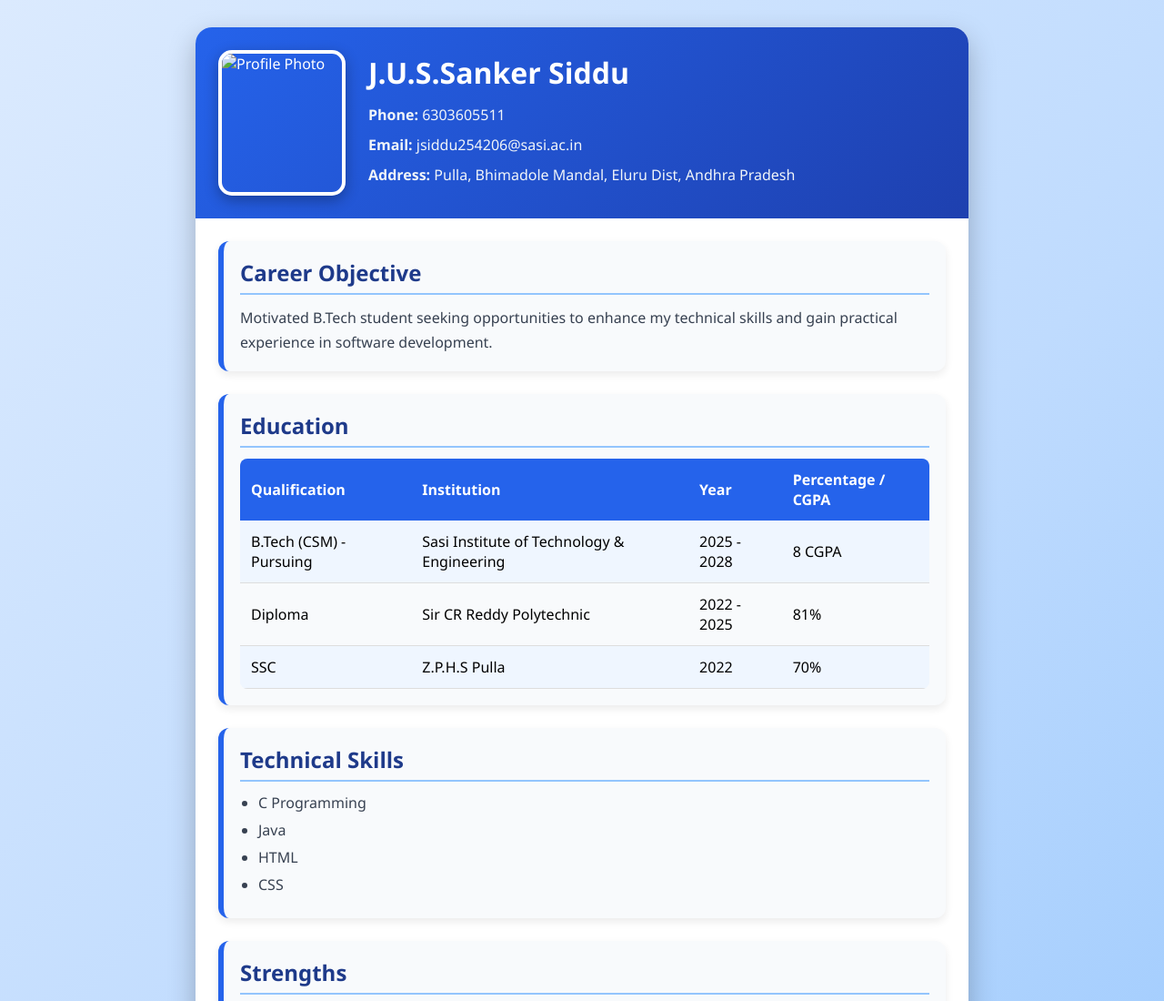
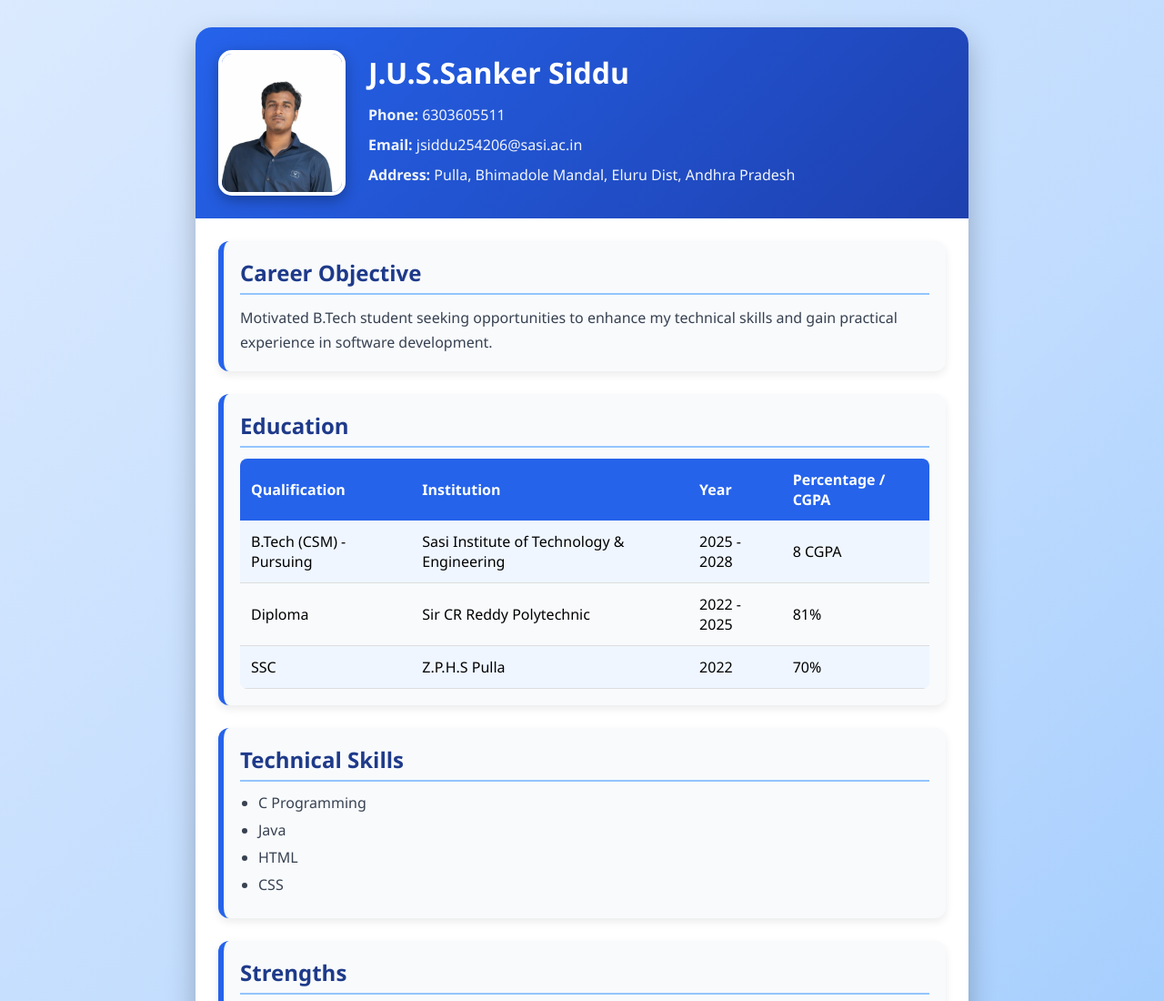
Before and after one commit to sankersiddu/S, a plain HTML site: page index.html in a window 1280 px wide. Shown: the top 1100 px of the page at 91% size. Drawn offline with Linux system fonts and the light colour scheme.

Commit message:
Update index.html

```diff
--- a/index.html
+++ b/index.html
@@ -141,7 +141,7 @@
 <div class="container">
 
     <div class="header">
-        <img src="yourphoto.jpg" alt="Profile Photo">
+        <img src="image1.jpeg" alt="Profile Photo">
 
         <div>
             <h1>J.U.S.Sanker Siddu</h1>
```
